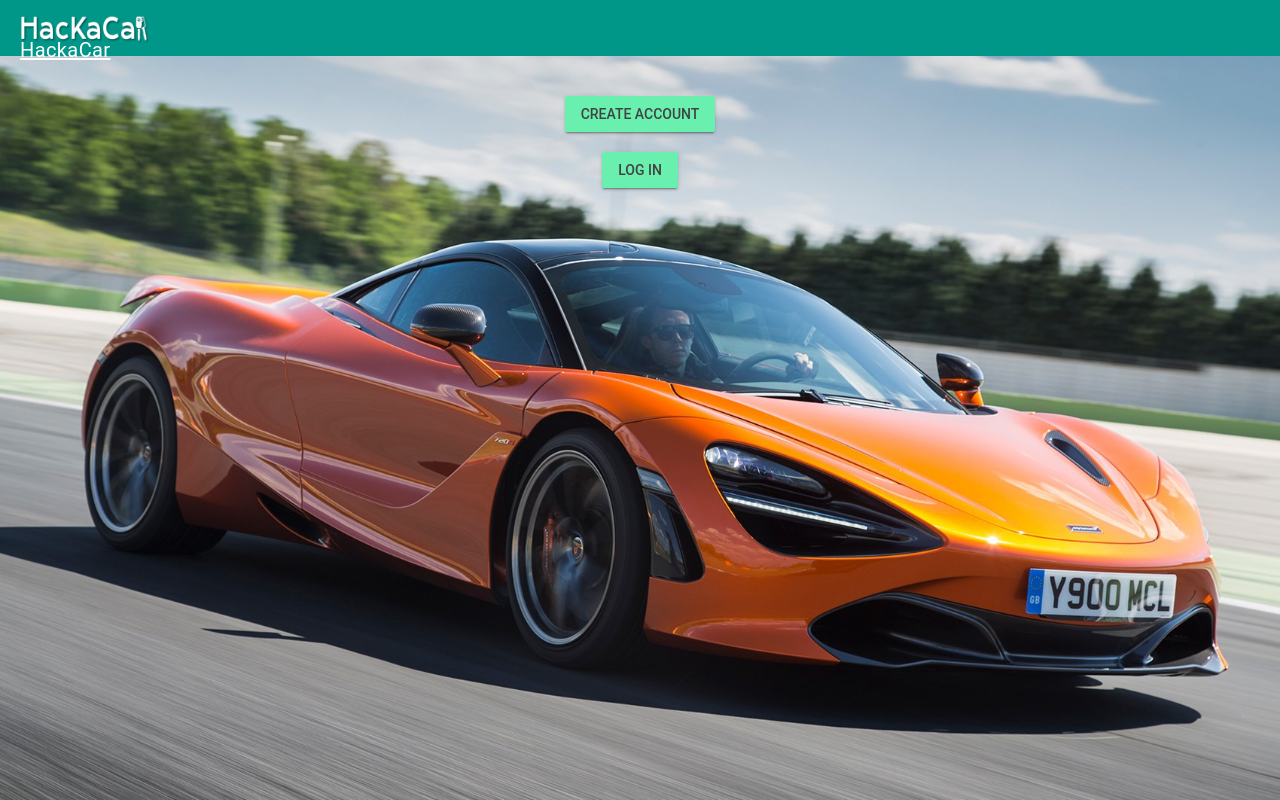
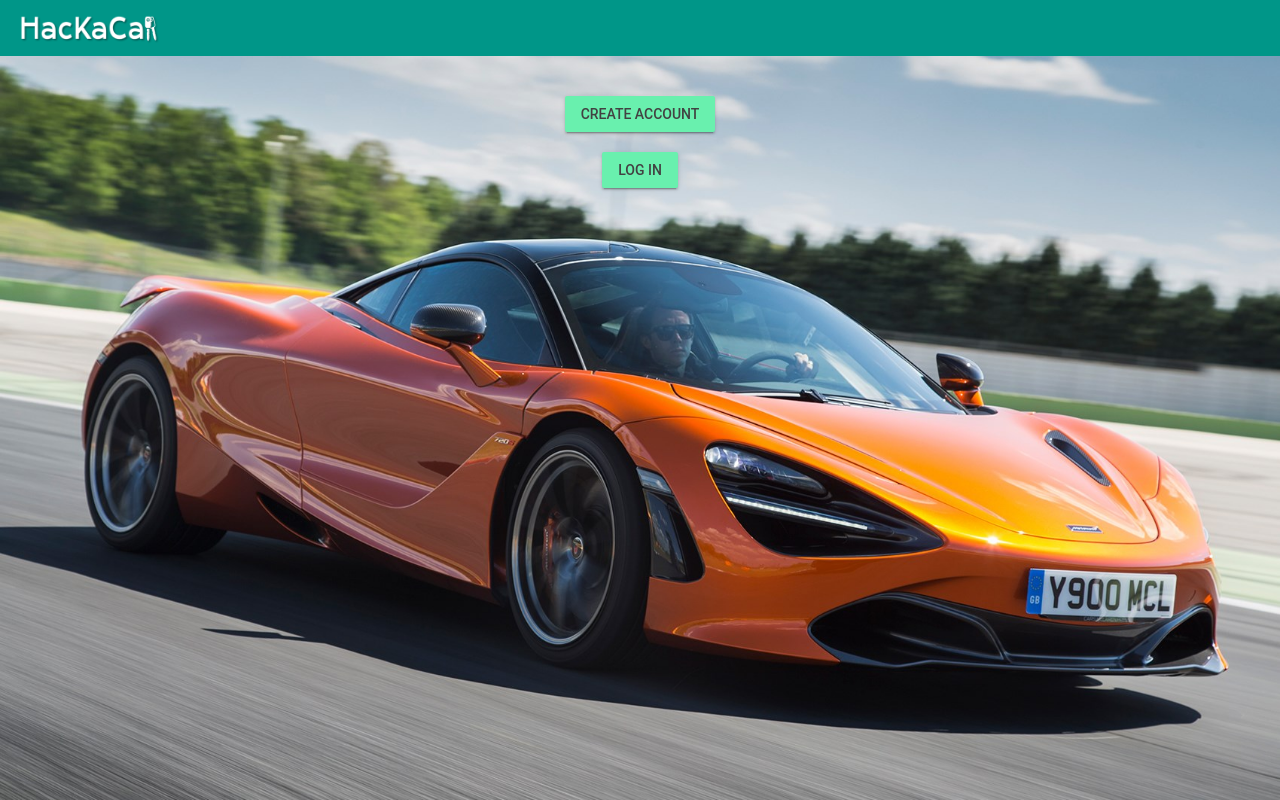
Before and after one commit to HackatumBestTeamEver/BlockchainStuff, a website: page app/index.html in a window 1280 px wide. Drawn offline with nearby package versions, Linux system fonts and the light colour scheme; files that its build step writes are made by us from their sources; files whose address does not match are found by name.

Commit message:
upload 1

```diff
--- a/app/index.html
+++ b/app/index.html
@@ -12,7 +12,7 @@
 <body>
 	<div class="mdl-layout mdl-js-layout">
 		<header>
-			<a href="./index.html"><span class="mdl-layout-title">HackaCar</span></a>
+			<a href="./index.html"><span class="mdl-layout-title"></span></a>
 		</header>
 
 		<section class="centered">
--- a/app/javascripts/app.js
+++ b/app/javascripts/app.js
@@ -50,6 +50,7 @@ window.App = {
   },
 
   displayData: function() {
+    console.log(myContractInstance);
     App.helper(myContractInstance.getState(),function(a){
       var state = a;
       console.log("State: "+state);
--- a/app/stylesheets/styles.css
+++ b/app/stylesheets/styles.css
@@ -8,7 +8,7 @@ header {
 }
 
 header a .mdl-layout-title {
-	width: 6.5em;
+	width: 7em;
 	height: 1.5em;
 	top: .75em;
 	background:
```
